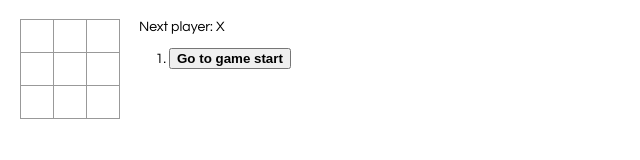
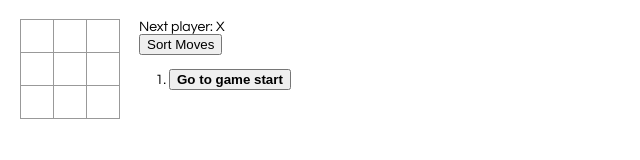
Before and after one commit to revilo1882/tic-tac-toe, a React app: page / in a window 1280 px wide. Shown: the whole page, without its empty margins (0-640 px from the left). Built offline with nearby package versions, Linux system fonts and the light colour scheme.

Commit message:
Add a toggle button that lets you sort the moves in either ascending or descending order

```diff
--- a/src/index.css
+++ b/src/index.css
@@ -52,3 +52,8 @@ ol, ul {
 .toggled {
   font-weight: bold;
 }
+
+.reverse {
+  display: flex;
+  flex-direction: column-reverse;
+}
--- a/src/index.js
+++ b/src/index.js
@@ -52,6 +52,7 @@ class Game extends React.Component {
       stepNumber: 0,
       xIsNext: true,
       position: [],
+      reverseSort: false
     };
   }
 
@@ -78,6 +79,12 @@ class Game extends React.Component {
       stepNumber: step,
       xIsNext: (step % 2) === 0,
     });
+  }
+
+  sortMoves(history) {
+    this.setState({
+      reverseSort: !this.state.reverseSort
+    })
   }
 
   render() {
@@ -119,7 +126,8 @@ class Game extends React.Component {
         </div>
         <div className="game-info">
           <div>{status}</div>
-          <ol>{moves}</ol>
+          <button onClick={() => this.sortMoves()}>Sort Moves</button>
+          <ol className={ this.state.reverseSort ? "reverse" : "button" }>{moves}</ol>
         </div>
       </div>
     );
```
